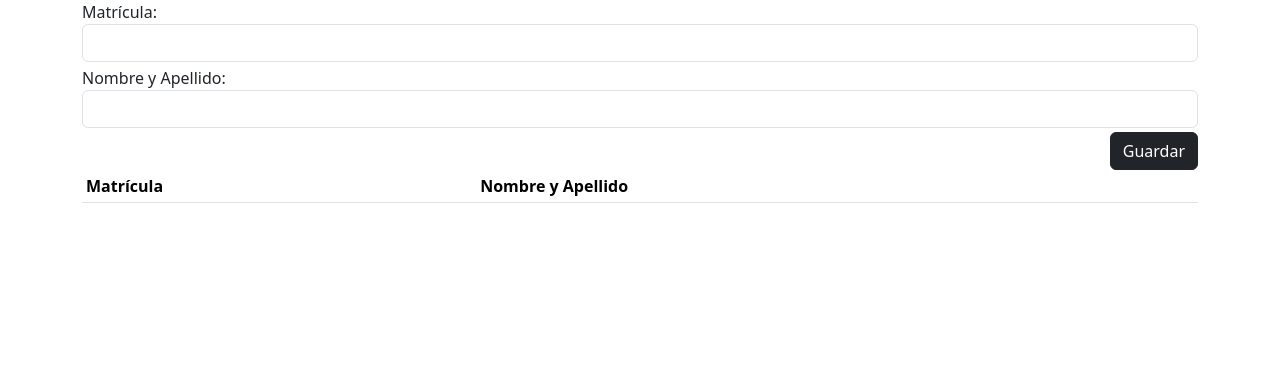
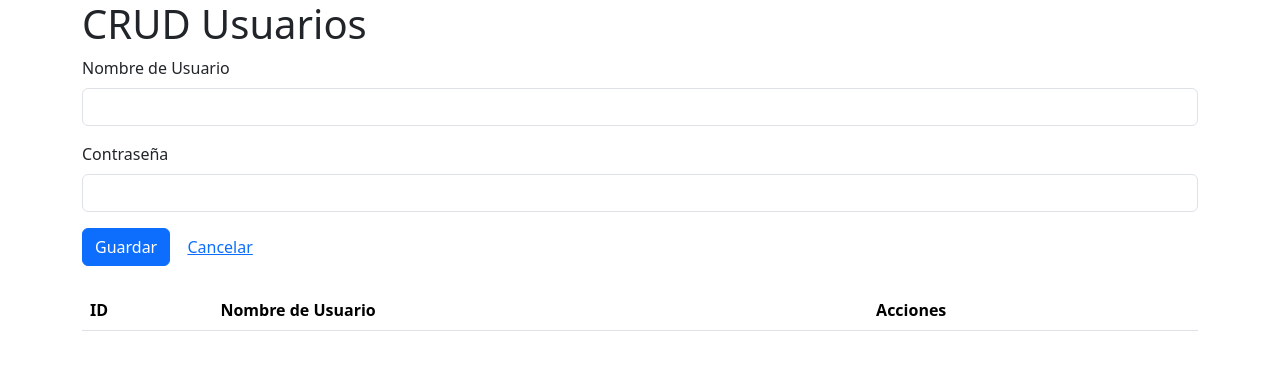
Before and after one commit to Emanuel12042003/Trevi-o, a Flask app: template templates/alumnos.html in a window 1280 px wide. Shown: the top 370 px of the page. Run offline with Flask 3, Linux system fonts and the light colour scheme; the template is opened without the code that fills it, so the values that code supplies are empty; some libraries are stand-ins or nearby versions.

Commit message:
Update alumnos.html

```diff
--- a/templates/alumnos.html
+++ b/templates/alumnos.html
@@ -3,87 +3,116 @@
 <head>
     <meta charset="UTF-8">
     <meta name="viewport" content="width=device-width, initial-scale=1.0">
+    <title>CRUD Usuarios</title>
 
-    <link href="https://cdn.jsdelivr.net/npm/bootstrap@5.3.3/dist/css/bootstrap.min.css" rel="stylesheet" integrity="sha384-QWTKZyjpPEjISv5WaRU9OFeRpok6YctnYmDr5pNlyT2bRjXh0JMhjY6hW+ALEwIH" crossorigin="anonymous">
-
-    <script src="https://code.jquery.com/jquery-3.7.1.min.js" integrity="sha256-/JqT3SQfawRcv/BIHPThkBvs0OEvtFFmqPF/lYI/Cxo=" crossorigin="anonymous"></script>
-
-    <script src="https://cdnjs.cloudflare.com/ajax/libs/jquery-validate/1.19.5/jquery.validate.min.js"></script>
-
-    <title>Alumnos</title>
+    <link href="https://cdn.jsdelivr.net/npm/bootstrap@5.3.3/dist/css/bootstrap.min.css" rel="stylesheet">
+    <script src="https://code.jquery.com/jquery-3.7.1.min.js"></script>
+    <script src="https://js.pusher.com/8.2.0/pusher.min.js"></script>
 </head>
 <body>
-    <!-- Nombre de la etiqueta Ejemplo: INPUT -->
-    <!-- # para ID -->
-    <!-- . para CLASS -->
+    <div class="container">
+        <h1>CRUD Usuarios</h1>
 
-    <!-- form index 0 -->
-    <!-- #frmAlumnos -->
-    <!-- .formulario index 0 -->
-    <div class="container">
-        <form method="post" id="frmAlumnos" class="formulario">
-            <div class="mb-1">
-                <label id="lblMatriculaFA" for="txtMatriculaFA">Matrícula:</label>
-                <input type="number" name="txtMatriculaFA" id="txtMatriculaFA" class="form-control" required="true" minlength="8" maxlength="8" data-rule-digits="true">
+        <!-- Formulario para crear o actualizar usuarios -->
+        <form id="frmUsuario" method="post">
+            <input type="hidden" id="id_usuario" name="id_usuario">
+
+            <div class="mb-3">
+                <label for="nombre_usuario" class="form-label">Nombre de Usuario</label>
+                <input type="text" id="nombre_usuario" name="nombre_usuario" class="form-control" required>
             </div>
-            <div class="mb-1">
-                <label id="lblNombreApellidoFA" for="txtNombreApellidoFA">Nombre y Apellido:</label>
-                <input type="text" name="txtNombreApellidoFA" id="txtNombreApellidoFA" class="form-control" required="true" minlength="10" maxlength="25">
+
+            <div class="mb-3">
+                <label for="contrasena" class="form-label">Contraseña</label>
+                <input type="password" id="contrasena" name="contrasena" class="form-control" required>
             </div>
-            <div class="text-end">
-                <button id="btnGuardarFA" name="btnGuardarFA" class="btn btn-dark">Guardar</button>
-            </div>
+
+            <button id="guardar" class="btn btn-primary">Guardar</button>
+            <button type="reset" class="btn btn-link">Cancelar</button>
         </form>
-        <div id="divAlumnos"></div>
 
-        <!-- table index 0 -->
-        <table class="table table-sm">
+        <!-- Tabla para mostrar los usuarios -->
+        <table class="table table-striped mt-4">
             <thead>
                 <tr>
-                    <th>Matrícula</th>
-                    <th>Nombre y Apellido</th>
+                    <th>ID</th>
+                    <th>Nombre de Usuario</th>
+                    <th>Acciones</th>
                 </tr>
             </thead>
-            <tbody id="tbodyAlumnos"></tbody>
+            <tbody id="tbodyUsuarios"></tbody>
         </table>
     </div>
 
-    <script src="https://cdn.jsdelivr.net/npm/bootstrap@5.3.3/dist/js/bootstrap.bundle.min.js" integrity="sha384-YvpcrYf0tY3lHB60NNkmXc5s9fDVZLESaAA55NDzOxhy9GkcIdslK1eN7N6jIeHz" crossorigin="anonymous"></script>
+    <script>
+        // Cargar usuarios al cargar la página
+        function cargarUsuarios() {
+            $.get("/usuarios", function (usuarios) {
+                $("#tbodyUsuarios").html(""); // Limpiar la tabla
+                usuarios.forEach(function (usuario) {
+                    $("#tbodyUsuarios").append(`
+                        <tr>
+                            <td>${usuario.Id_Usuario}</td>
+                            <td>${usuario.Nombre_Usuario}</td>
+                            <td>
+                                <button class="btn btn-primary btn-editar" data-id="${usuario.Id_Usuario}">Editar</button>
+                                <button class="btn btn-danger btn-eliminar" data-id="${usuario.Id_Usuario}">Eliminar</button>
+                            </td>
+                        </tr>
+                    `);
+                });
+            });
+        }
 
-    <script>
-        window.addEventListener("load", function (event) {
-            $("#frmAlumnos").validate({
-                messages: {
-                    txtMatriculaFA: {
-                        required: "Ingresa la matrícula",
-                        minlength: "La matrícula es de 8 digitos",
-                        maxlength: "La matrícula es de 8 digitos",
-                        digits: "La matrícula es de solo números"
-                    },
-                    txtNombreApellidoFA: {
-                        required: "Ingresa tu nombre y apellido",
-                        minlength: "Ingresa más o 10 caracteres",
-                        maxlength: "Ingresa menos o 25 caracteres"
-                    }
-                },
-                rules: {
-                    txtMatriculaFA: {
-                        // required: true,
-                        // minlength: 8,
-                        // maxlength: 8
-                        // digits: true
-                    }
-                }
-            })
+        // Editar usuario
+        $(document).on("click", ".btn-editar", function () {
+            const id_usuario = $(this).data("id");
+            // Resetear el formulario antes de cargar los datos
+            $("#frmUsuario").get(0).reset();
 
-            $("#frmAlumnos").submit(function (event) {
-                event.preventDefault()
+            // Cargar los datos del usuario en el formulario
+            $.get(`/usuarios/editar/${id_usuario}`, function (usuario) {
+                $("#id_usuario").val(usuario.Id_Usuario);
+                $("#nombre_usuario").val(usuario.Nombre_Usuario);
+                $("#contrasena").val(usuario.Contrasena);
+            });
+        });
 
-                $.post("/alumnos/guardar", $(this).serialize(), function (respuesta) {
-                    console.log(respuesta)
-                })
-            })
-        })
+        // Eliminar usuario
+        $(document).on("click", ".btn-eliminar", function () {
+            if (!confirm("¿Seguro que deseas eliminar este usuario?")) return;
+
+            const id_usuario = $(this).data("id");
+            $.post(`/usuarios/eliminar/${id_usuario}`, function () {
+                cargarUsuarios();
+            });
+        });
+
+        // Guardar o actualizar usuario
+        $("#frmUsuario").submit(function (event) {
+            event.preventDefault();
+
+            const id_usuario = $("#id_usuario").val();
+            const url = id_usuario ? `/usuarios/actualizar/${id_usuario}` : "/usuarios/crear";
+
+            $.post(url, $(this).serialize(), function () {
+                $("#frmUsuario").get(0).reset();
+                cargarUsuarios();
+            });
+        });
+
+        // Cargar usuarios al inicio
+        $(document).ready(function () {
+            cargarUsuarios();
+
+            // Pusher para actualizaciones en tiempo real
+            const pusher = new Pusher("970a7d4d6af4b86adcc6", { cluster: "us2" });
+            const channel = pusher.subscribe("canalUsuarios");
+
+            channel.bind("actualizacion", function () {
+                cargarUsuarios();
+            });
+        });
     </script>
 </body>
 </html>
```
